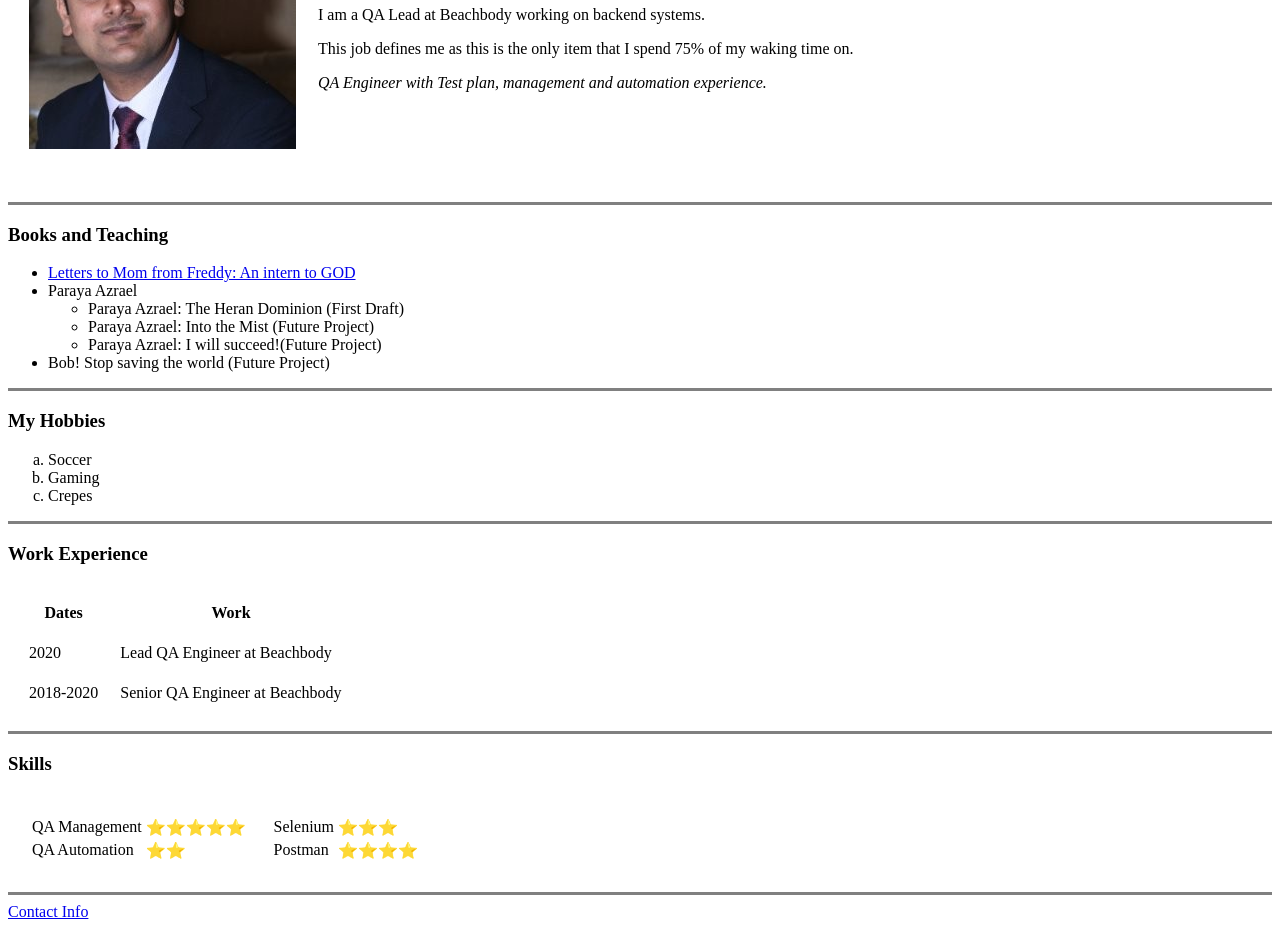
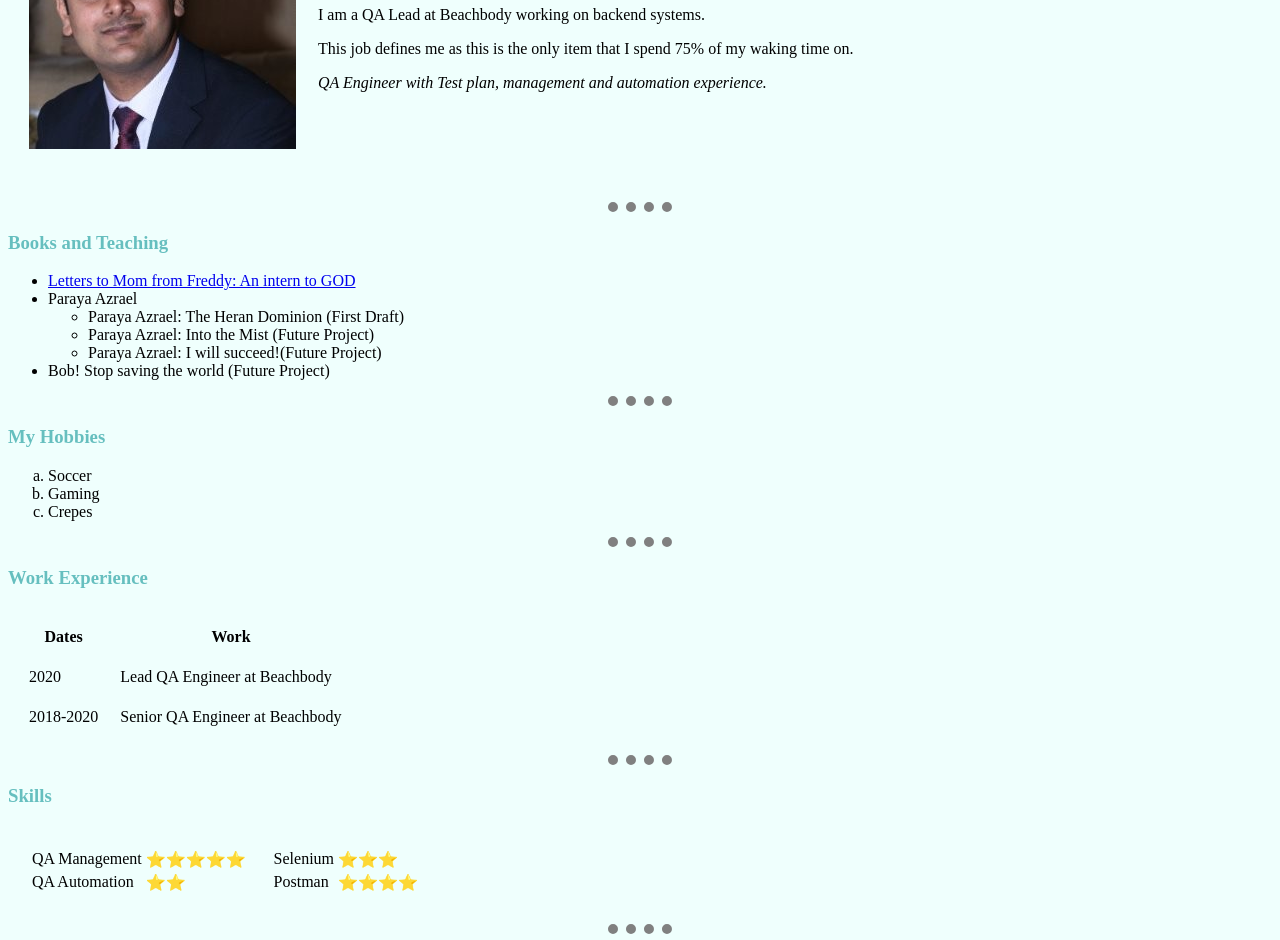
Before and after one commit to specificheatdelta/first_website_cv, a plain HTML site: page index.html in a window 1280 px wide. Shown: the part 147-1087 px from the top of the page. Drawn offline with Linux system fonts and the light colour scheme.

Commit message:
Added CSS attributes with this commit.

```diff
--- /dev/null
+++ b/css/style.css
@@ -0,0 +1,17 @@
+body {
+background-color : #EFFFFD;
+}
+
+hr {
+height: 1px;
+border-style: dotted none none none;
+border-width: 10px;
+border-color: grey;
+width: 5%;
+}
+
+h1 {
+color:#66BFBF;}
+
+h3 {
+color:#66BFBF;}
--- a/index.html
+++ b/index.html
@@ -1,9 +1,11 @@
 <!DOCTYPE html>
 <html lang="en">
     <head>
-    <meta charset="UTF-8">
-    <title> 😀👨‍👧 Fahad's Personal Site</title>
+        <meta charset="UTF-8">
+        <title> 😀👨‍👧 Fahad's Personal Site</title>
+        <link rel="stylesheet" href = "/css/style.css">
     </head>
+
     <body>
     <table cellspacing="20">
      <tr>
@@ -14,7 +16,7 @@
      <tr>
      </tr>
      </table>
-    <hr size="3" noshade>
+    <hr>
     <h3>Books and Teaching</h3>
     <ul>
       <li><a href="https://www.amazon.com/Letters-Mom-Freddy-Intern-God/dp/1520362765"> Letters to Mom from Freddy: An intern to GOD </a> </li>
@@ -27,7 +29,7 @@
       <li>Bob! Stop saving the world (Future Project)</li>
     </ul>
 
-    <hr size="3" noshade>
+    <hr>
     <h3>My Hobbies</h3>
     <! type has different options i.e. i, a, 1 -->
     <ol type="a">
@@ -35,7 +37,7 @@
         <li>Gaming</li>
         <li>Crepes</li>
     </ol>
-    <hr size="3" noshade>
+    <hr>
     <h3>Work Experience</h3>
     <table cellspacing="20">
         <thead>
@@ -53,7 +55,7 @@
           <td>Senior QA Engineer at Beachbody</td>
         </tr>
     </table>
-    <hr size="3" noshade>
+    <hr>
     <h3>Skills</h3>
     <table cellspacing="20">
         <td>
@@ -81,7 +83,7 @@
             </table>
         </td>
     </table>
-    <hr size="3" noshade>
+    <hr>
     <a href="contact_info.html">Contact Info</a>
     </body>
 
```
Also changed, not shown: contact_info.html (+1 -0 lines), type_inputs.html (+1 -0 lines), 1 other file.
